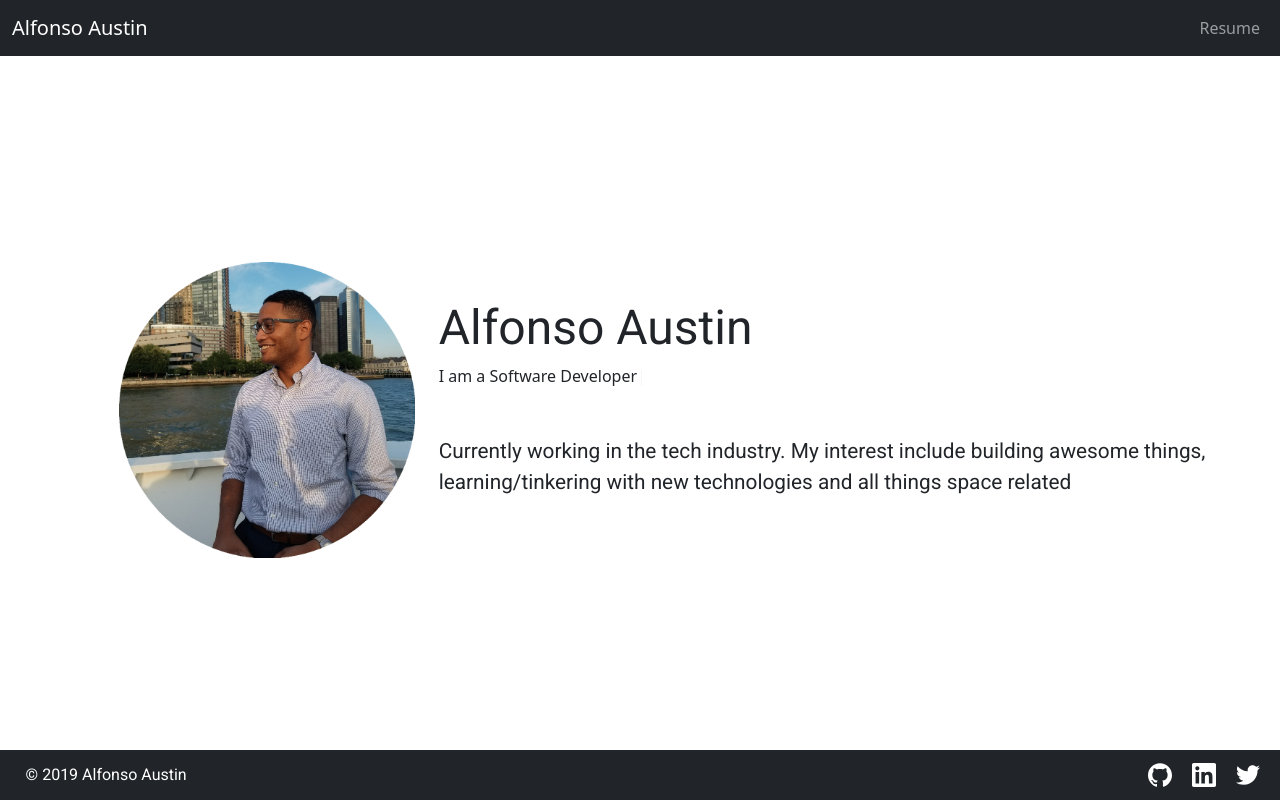
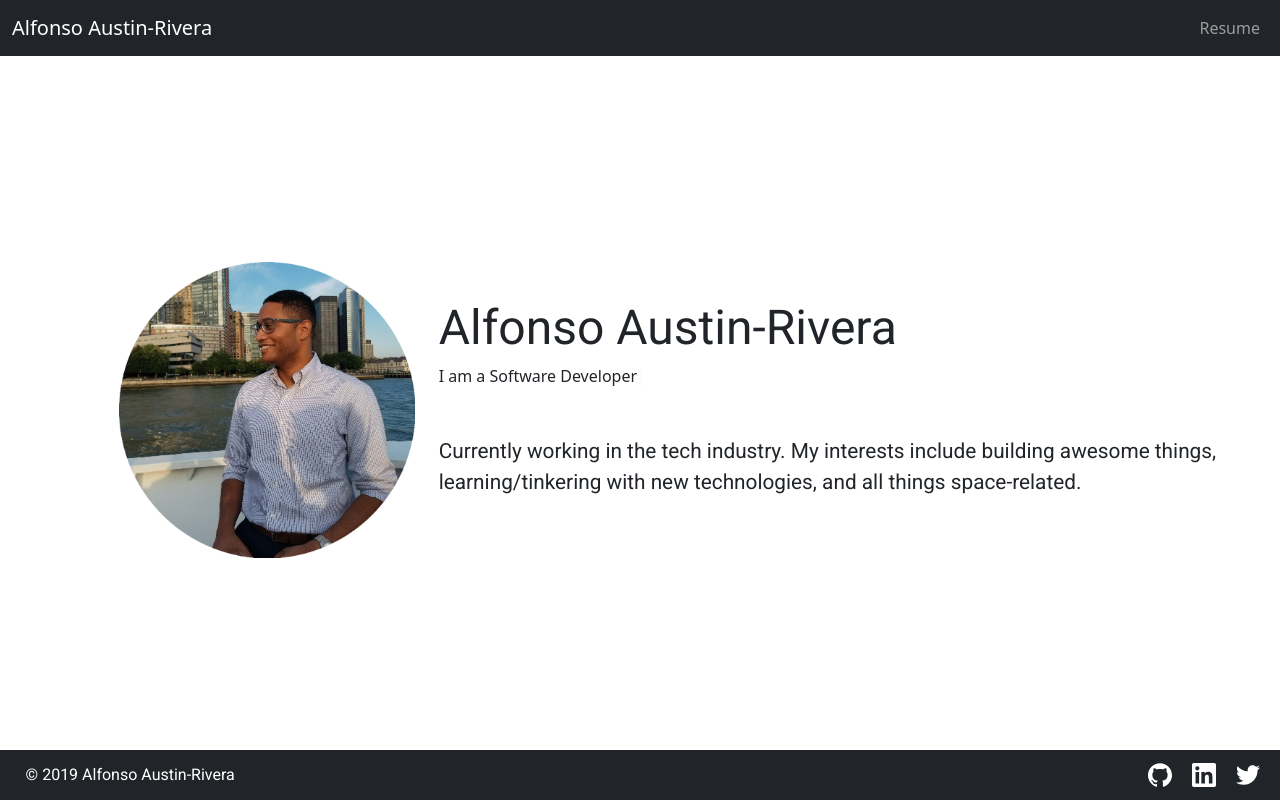
Before and after one commit to alfonsoar/alfonsoar.github.io, a React (Create React App) app: page / in a window 1280 px wide. Built offline with nearby package versions, Linux system fonts and the light colour scheme.

Commit message:
feat: update name to include Rivera, add pop to footer links and cleanup usage of footer clicks

```diff
--- a/public/index.html
+++ b/public/index.html
@@ -6,7 +6,7 @@
     <meta name="viewport" content="width=device-width, initial-scale=1" />
     <meta name="theme-color" content="#000000" />
     <link rel="manifest" href="%PUBLIC_URL%/manifest.json" />
-    <title>Alfonso Austin</title>
+    <title>Alfonso Austin-Rivera</title>
   </head>
   <body>
     <noscript>You need to enable JavaScript to run this app.</noscript>
--- a/src/components/Footer/footer.tsx
+++ b/src/components/Footer/footer.tsx
@@ -1,22 +1,33 @@
 import React from "react";
-import { ReactComponent as  GitHubLogo } from '../../resources/github.svg';
-import { ReactComponent as  LinkedinLogo } from '../../resources/linkedin.svg';
-import { ReactComponent as  TwitterLogo } from '../../resources/twitter.svg';
+import { ReactComponent as GitHubLogo } from "../../resources/github.svg";
+import { ReactComponent as LinkedinLogo } from "../../resources/linkedin.svg";
+import { ReactComponent as TwitterLogo } from "../../resources/twitter.svg";
 
-export const Footer: React.FC = () => {
-
-  const handleTwitterClick = () => window.location.href = 'https://twitter.com/f0nzi_';
-
-  const handleLinkedinClick = () =>  window.location.href = 'https://www.linkedin.com/in/alfonso-austin/';
-
-  const handleGitubClick = () => window.location.href = 'https://github.com/alfonsoar';
-
-  return (
-    <div className="footer">
-      <span className="footer legal"> &copy; {new Date().getFullYear()} Alfonso Austin</span>
-      <TwitterLogo className="footer logo" onClick={handleTwitterClick}/>
-      <LinkedinLogo className="footer logo" onClick={handleLinkedinClick}/>
-      <GitHubLogo className="footer logo" onClick={handleGitubClick}/>
-    </div>
-  );
-};
+export const Footer = () => (
+  <div className="footer">
+    <span className="footer legal">
+      &copy; {new Date().getFullYear()} Alfonso Austin-Rivera
+    </span>
+    <a
+      href="https://twitter.com/alfonsoar_"
+      target="_blank"
+      rel="noopener noreferrer"
+    >
+      <TwitterLogo className="footer logo" />
+    </a>
+    <a
+      href="https://www.linkedin.com/in/alfonso-austin/"
+      target="_blank"
+      rel="noopener noreferrer"
+    >
+      <LinkedinLogo className="footer logo" />
+    </a>
+    <a
+      href="https://github.com/alfonsoar"
+      target="_blank"
+      rel="noopener noreferrer"
+    >
+      <GitHubLogo className="footer logo" />
+    </a>
+  </div>
+);
--- a/src/components/Header/header.tsx
+++ b/src/components/Header/header.tsx
@@ -6,7 +6,7 @@ import {
   NavbarBrand,
   Nav,
   NavItem,
-  NavLink
+  NavLink,
 } from "reactstrap";
 
 export interface IState {
@@ -17,13 +17,13 @@ export class Header extends React.Component<{}, IState> {
   constructor(props: any) {
     super(props);
     this.state = {
-      isOpen: false
+      isOpen: false,
     };
   }
 
   toggle = () => {
     this.setState({
-      isOpen: !this.state.isOpen
+      isOpen: !this.state.isOpen,
     });
   };
 
@@ -31,12 +31,16 @@ export class Header extends React.Component<{}, IState> {
     return (
       <div>
         <Navbar color="dark" className="navbar-dark navbar-expand-sm">
-          <NavbarBrand href="/">Alfonso Austin</NavbarBrand>
+          <NavbarBrand href="/">Alfonso Austin-Rivera</NavbarBrand>
           <NavbarToggler onClick={this.toggle} />
-          <Collapse isOpen={this.state.isOpen} navbar style={{flexGrow: 0}}>
+          <Collapse isOpen={this.state.isOpen} navbar style={{ flexGrow: 0 }}>
             <Nav navbar>
               <NavItem>
-                <NavLink href="/resume.pdf">
+                <NavLink
+                  href="/resume.pdf"
+                  target="_blank"
+                  rel="noopener noreferrer"
+                >
                   Resume
                 </NavLink>
               </NavItem>
--- a/src/pages/about/About.tsx
+++ b/src/pages/about/About.tsx
@@ -4,7 +4,7 @@ import { Container, Row, Col } from "reactstrap";
 import TypingAnimation from '../../components/TypingAnimation';
 import ProfileImage from "../../resources/Profile.png";
 
-export const AboutPage: React.FC = () => {
+export const AboutPage = () => {
     return (
       <Container className="container-body">
         <Row>
@@ -15,15 +15,15 @@ export const AboutPage: React.FC = () => {
           </Col>
           <Col className="align-self-center" sm={{size: 8}}>
             <div className="container-title">
-              <span className="container-title title">Alfonso Austin</span>
+              <span className="container-title title">Alfonso Austin-Rivera</span>
               <br />
               <TypingAnimation strings={['I am a Software Developer']}/>
             </div>
             <br />
             <br />
             <p className="body">
-              Currently working in the tech industry. My interest include building awesome things,
-              learning/tinkering with new technologies and all things space related
+              Currently working in the tech industry. My interests include building awesome things,
+              learning/tinkering with new technologies, and all things space-related.
             </p>
           </Col>
         </Row>
--- a/src/styles/_footer.scss
+++ b/src/styles/_footer.scss
@@ -20,5 +20,9 @@
         fill:white;
         width: 1.5rem;
         margin-right: 20px;
+
+        &:hover {
+            fill: #FF69B4;
+        }
     }
 }
--- a/src/styles/index.css
+++ b/src/styles/index.css
@@ -10,6 +10,7 @@
   bottom: 0;
   height: 50px;
   width: 100%; }
+
 .footer .legal {
   color: white;
   font-size: medium;
@@ -17,6 +18,7 @@
   width: 12rem;
   padding-left: 2%;
   line-height: 50px; }
+
 .footer .logo {
   cursor: pointer;
   position: relative;
@@ -25,8 +27,12 @@
   width: 1.5rem;
   margin-right: 20px; }
 
+.footer .logo:hover {
+  fill: #FF69B4; }
+
 .container-title {
   text-align: left; }
+
 .container-title .title {
   font-family: Roboto;
   text-align: left;
```
Also changed, not shown: 2 other files (tests, documents, lock files or other folders). Lines whose indentation alone changed are shown as unchanged.
